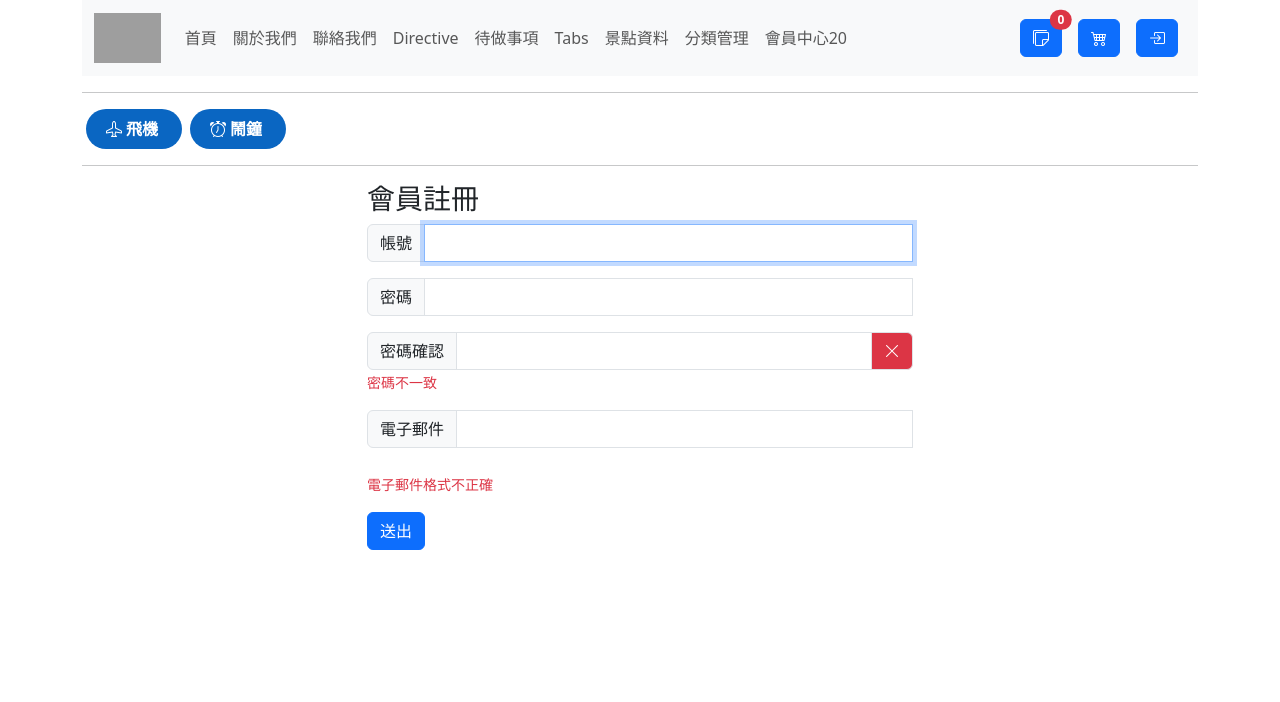
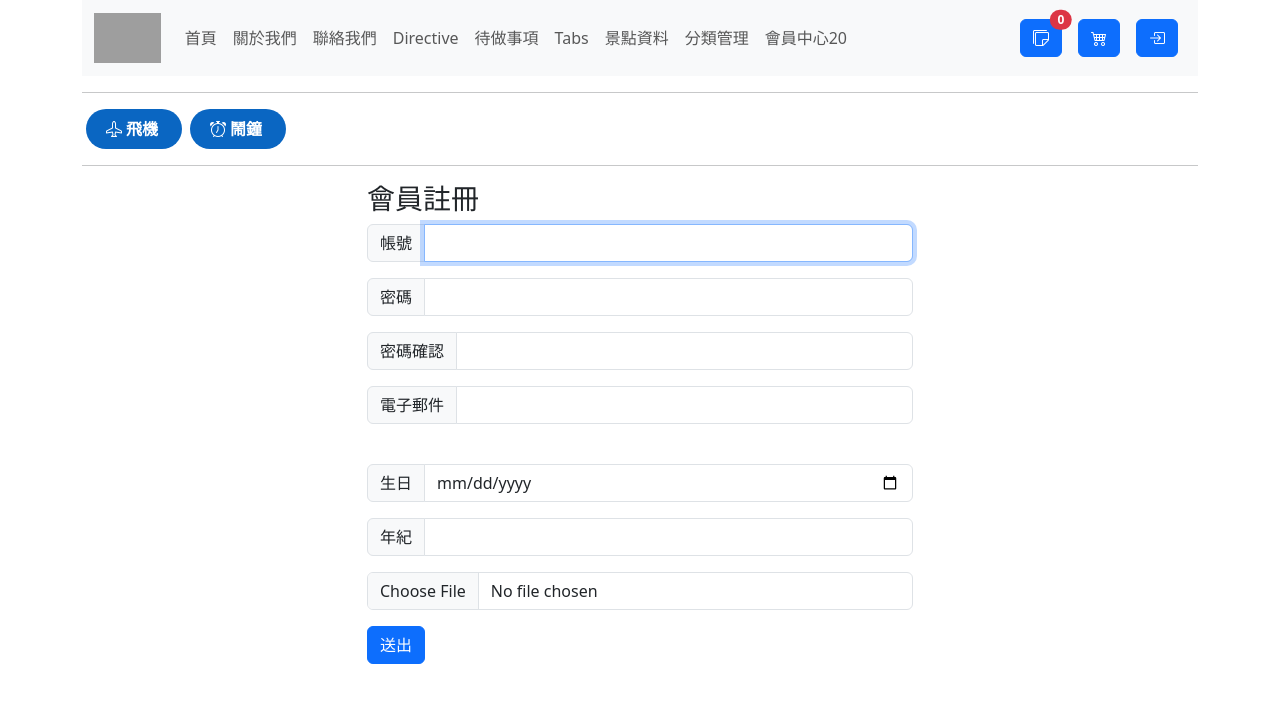
Before and after one commit to HsiaoHungWang/vue-demo, a Vue app: page /register in a window 1280 px wide. Shown: the top 702 px of the page. Built offline with nearby package versions, Linux system fonts and the light colour scheme; grey boxes are pictures that could not be loaded.

Commit message:
會員註冊含密碼加密檔案上傳

```diff
--- a/src/views/RegisterView.vue
+++ b/src/views/RegisterView.vue
@@ -3,38 +3,59 @@
         <div class="col-3"></div>
         <div class="col-6">
             <h3>會員註冊</h3>
-            <form id="registerForm" novalidate @submit.prevent="validate">
+            <form name="userData" id="registerForm" novalidate @submit.prevent="validate">
                 <div class="input-group">
                     <label for="account" class="input-group-text">帳號</label>
-                    <input type="text" v-model="userData.name" name="user_name" class="form-control" id="account" required autofocus autocomplete="off">
-                    <span v-show="!validity.nameRequired" class="input-group-text bg-danger text-white"><i class="bi bi-x-lg"></i></span>
+                    <input type="text" name="user_name" class="form-control" v-model.trim="userData.username"
+                        id="account" required autofocus autocomplete="off">
+                    <span v-if="!validity.userNameRequired" class="input-group-text bg-danger text-white"><i
+                            class="bi bi-x-lg"></i></span>
                 </div>
-                <div class="mb-3"><small v-if="!validity.nameRequired" class="text-danger">帳號一定要輸入</small></div>
+                <div class="mb-3"><small v-if="!validity.userNameRequired" class="text-danger">帳號一定要輸入</small></div>
                 <div class="input-group">
                     <label for="pwd1" class="input-group-text">密碼</label>
-                    <input type="password" v-model="userData.pwd1" class="form-control" id="pwd1" autocomplete="off">
-                    <span v-show="!validity.pwdRequired" class="input-group-text bg-danger text-white"><i class="bi bi-x-lg"></i></span>
+                    <input type="password" name="user_password" class="form-control" v-model.trim="userData.pwd1"
+                        id="pwd1" autocomplete="off">
+                    <span v-if="!validity.pwdRequired" class="input-group-text bg-danger text-white"><i
+                            class="bi bi-x-lg"></i></span>
                 </div>
                 <div class="mb-3"><small v-if="!validity.pwdRequired" class="text-danger">密碼一定要輸入</small></div>
 
                 <div class="input-group">
                     <label for="pwd2" class="input-group-text">密碼確認</label>
-                    <input type="password" v-model="userData.pwd2" class="form-control" id="pwd2" autocomplete="off">
-                    <span class="input-group-text bg-danger text-white hide"><i class="bi bi-x-lg"></i></span>
+                    <input type="password" class="form-control" v-model="userData.pwd2" id="pwd2" autocomplete="off">
+                    <span v-if="!validity.pwdConfirm" class="input-group-text bg-danger text-white hide"><i
+                            class="bi bi-x-lg"></i></span>
                 </div>
                 <div class="mb-3">
-                    <small class="text-danger hide">密碼不一致</small>
+                    <small v-if="!validity.pwdConfirm" class="text-danger hide">密碼不一致</small>
                 </div>
                 <div class="input-group">
                     <label for="email" class="input-group-text">電子郵件</label>
-                    <input type="email" v-model="userData.email" class="form-control" id="email">
-                    <span v-show="!validity.emailRequired" class="input-group-text bg-danger text-white"><i class="bi bi-x-lg"></i></span>
+                    <input type="email" name="user_email" v-model.trim="userData.useremail" class="form-control"
+                        id="email">
+                    <span v-if="!validity.emailRequired || !validity.emailFormat"
+                        class="input-group-text bg-danger text-white"><i class="bi bi-x-lg"></i></span>
                 </div>
                 <div class="mb-3">
-                    <small  v-if="!validity.emailRequired" class="text-danger">電子郵件要輸入</small><br>
-                    <small class="text-danger">電子郵件格式不正確</small>
+                    <small v-if="!validity.emailRequired" class="text-danger">電子郵件要輸入</small><br>
+                    <small v-if="!validity.emailFormat" class="text-danger">電子郵件格式不正確</small>
                 </div>
 
+                <div class="input-group mb-3">
+                    <label for="birth" class="input-group-text">生日</label>
+                    <input type="date" name="user_birth" class="form-control" id="birth">
+
+                </div>
+                <div class="input-group mb-3">
+                    <label for="age" class="input-group-text">年紀</label>
+                    <input type="number" class="form-control" id="age">
+
+                </div>
+                <div class="mb-3">
+
+                    <input class="form-control" type="file" name="user_avator" id="formFile">
+                </div>
                 <button type="submit" class="btn btn-primary" id="buttonSubmit">送出</button>
 
             </form>
@@ -50,50 +71,97 @@
 <script setup>
 import { ref } from 'vue';
 
-//new Regexp()
-const emailRule = /^[^@\s]+@[^@\s]+\.[^@\s]+$/;
-
+const BASE_URL = import.meta.env.VITE_APIURL
+const API_URL = `${BASE_URL}/member/`
 
 const userData = ref({
-    "name":"",
-    "pwd1":"",
-    "pwd2":"",
-    "email":""
+    "username": "",
+    "pwd1": "",
+    "pwd2": "",
+    "useremail": ""
 })
 
 const validity = ref({
-  "nameRequired":true,
-  "pwdRequired":true,
-  "emailRequired":true,
-  "pwdConfirm":true,
-  "emailFormat":true,
-  "isValid" :false
+    "userNameRequired": true,
+    "pwdRequired": true,
+    "pwdFormat": true,
+    "emailRequired": true,
+    'pwdConfirm': true,
+    'emailFormat': true,
+    'isValid': false
 })
 
-const validate = ()=>{
+//new RegExp("^[^@\s]+@[^@\s]+\.[^@\s]+$")
+const emailRule = /^[^@\s]+@[^@\s]+\.[^@\s]+$/;
+const pwdRule = /^(?=.*[a-z])(?=.*[A-Z])(?=.*\d)[a-zA-Z\d]{8,}$/
 
-    //資料一定要輸入驗證
-    validity.value.nameRequired = userData.value.name.length > 0
-    validity.value.pwdRequired = userData.value.pwd1.length > 0
-    validity.value.emailRequired = userData.value.email.length > 0
+const validate = async () => {
+    //解構賦值
+    const { username, pwd1, pwd2, useremail } = userData.value
 
-    //密碼跟密碼確認要一致
-   validity.value.pwdConfirm = userData.value.pwd1 === userData.value.pwd2
+    //驗證資料正確性
 
-   //Email格式檢查
-   validity.value.emailFormat = emailRule.test(userData.value.email)
+    //資料一定要輸入的驗證
+    validity.value.userNameRequired = username.length > 0
+    validity.value.pwdRequired = pwd1.length > 0
+    validity.value.emailRequired = useremail.length > 0
 
-   validity.value.isValid=validity.value.nameRequired && validity.value.pwdRequired && validity.value.emailRequired && validity.value.pwdConfirm && validity.value.emailFormat
+    //密碼跟密碼確認需一致
+    validity.value.pwdConfirm = pwd1 === pwd2
+
+    //Email格式是否正確
+    validity.value.emailFormat = emailRule.test(useremail)
 
 
+    validity.value.isValid = validity.value.userNameRequired && validity.value.pwdRequired && validity.value.emailRequired && validity.value.pwdConfirm && validity.value.emailFormat
 
-  if(validity.value.isValid){
-    alert('驗證成功')
-    //將資料透過Ajax(fetch())送到後端API
+    if (validity.value.isValid) {
 
-  }
+        //alert('送出')
+        //todo 將userData資料透過fecth()傳送到API
+        //要開發檔案上傳的功能，可以使用FormData
 
+        const formData = new FormData(document.userData)
+        formData.append('last_update', formatDate(new Date()))
+        // 檢查 FormData 內容
+        // for (var pair of formData.entries()) {
+        //     console.log(pair[0] + ': ' + pair[1]);
+        // }
+
+        try {
+            const response = await fetch(API_URL, {
+                method: 'POST',
+                body: formData
+            });
+
+            if (!response.ok) {
+                throw new Error(`有錯誤：${response.status}`);
+            }
+
+            const data = await response.json();
+
+            alert('註冊成功')
+            location.href = "/login"
+        } catch (error) {
+            console.error('有錯誤：', error);
+        }
+
+
+    }
 }
 
+const formatDate = date => {
+    const pad = (num, size = 2) => String(num).padStart(size, '0');
+
+    const year = date.getFullYear();
+    const month = pad(date.getMonth() + 1);
+    const day = pad(date.getDate());
+    const hours = pad(date.getHours());
+    const minutes = pad(date.getMinutes());
+    const seconds = pad(date.getSeconds());
+    const milliseconds = pad(date.getMilliseconds(), 6);
+
+    return `${year}-${month}-${day} ${hours}:${minutes}:${seconds}.${milliseconds}`;
+}
 
 </script>
```
